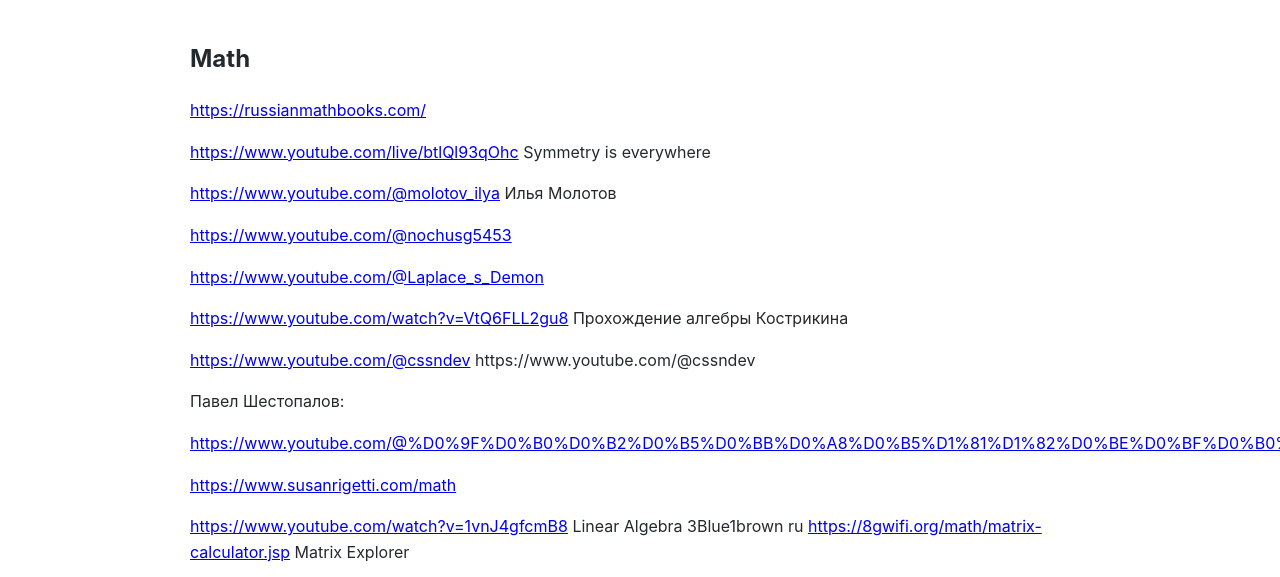
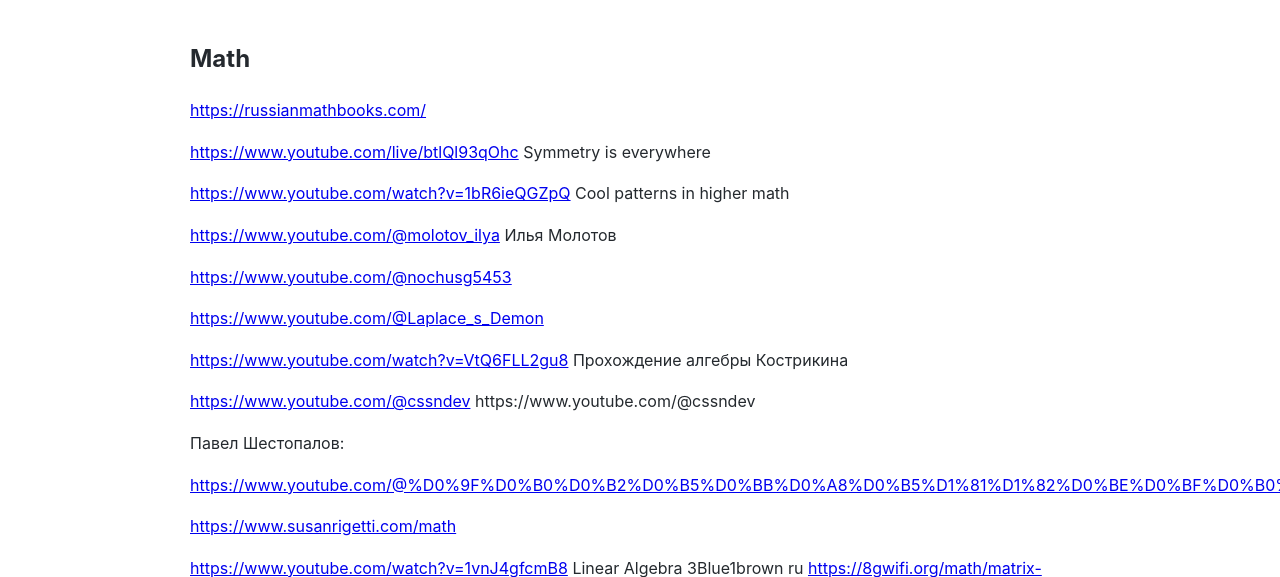
Before and after one commit to Michael-Lubinsky/michael-lubinsky.github.com, a Jekyll site: the page built from math/math.md, in a window 1280 px wide and 900 px high, cut to the strip 0-577 px from the top of the window. Built offline with Jekyll 4.4.1, drawn with Linux system fonts in a browser that asks for light colours; our own code applies the rules of GitHub Pages for plain Markdown files.

Commit message:
Add links to YouTube videos in math.md

```diff
--- a/math/math.md
+++ b/math/math.md
@@ -3,6 +3,8 @@
 <https://russianmathbooks.com/>
 
 <https://www.youtube.com/live/btlQl93qOhc> Symmetry is everywhere
+
+<https://www.youtube.com/watch?v=1bR6ieQGZpQ> Cool patterns in higher math
 
 <https://www.youtube.com/@molotov_ilya> Илья Молотов
 
```
